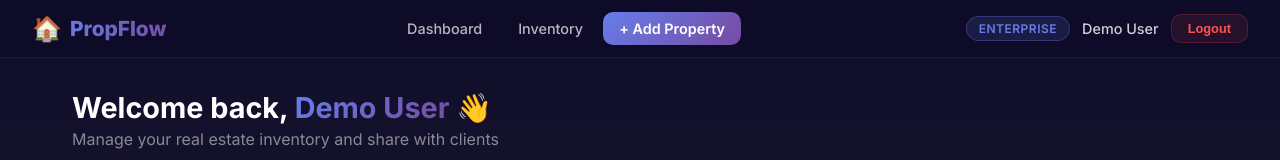
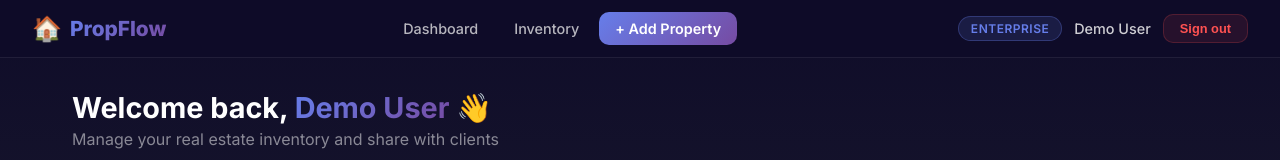
Before and after one commit to sujalmudaliar24/PropFlow, a React (Vite) app in the folder client/: page /dashboard in a window 1280 px wide. Shown: the top 160 px of the page. Built offline with nearby package versions, Linux system fonts and the light colour scheme; no server answers.

Commit message:
sign out text

```diff
--- a/client/src/components/Navbar.jsx
+++ b/client/src/components/Navbar.jsx
@@ -28,7 +28,7 @@ const Navbar = () => {
             <div className="nav-user">
                 <span className="nav-plan-badge">{user?.plan}</span>
                 <span className="nav-user-name">{user?.name}</span>
-                <button onClick={handleLogout} className="nav-logout">Logout</button>
+                <button onClick={handleLogout} className="nav-logout">Sign out</button>
             </div>
         </nav>
     );
```
